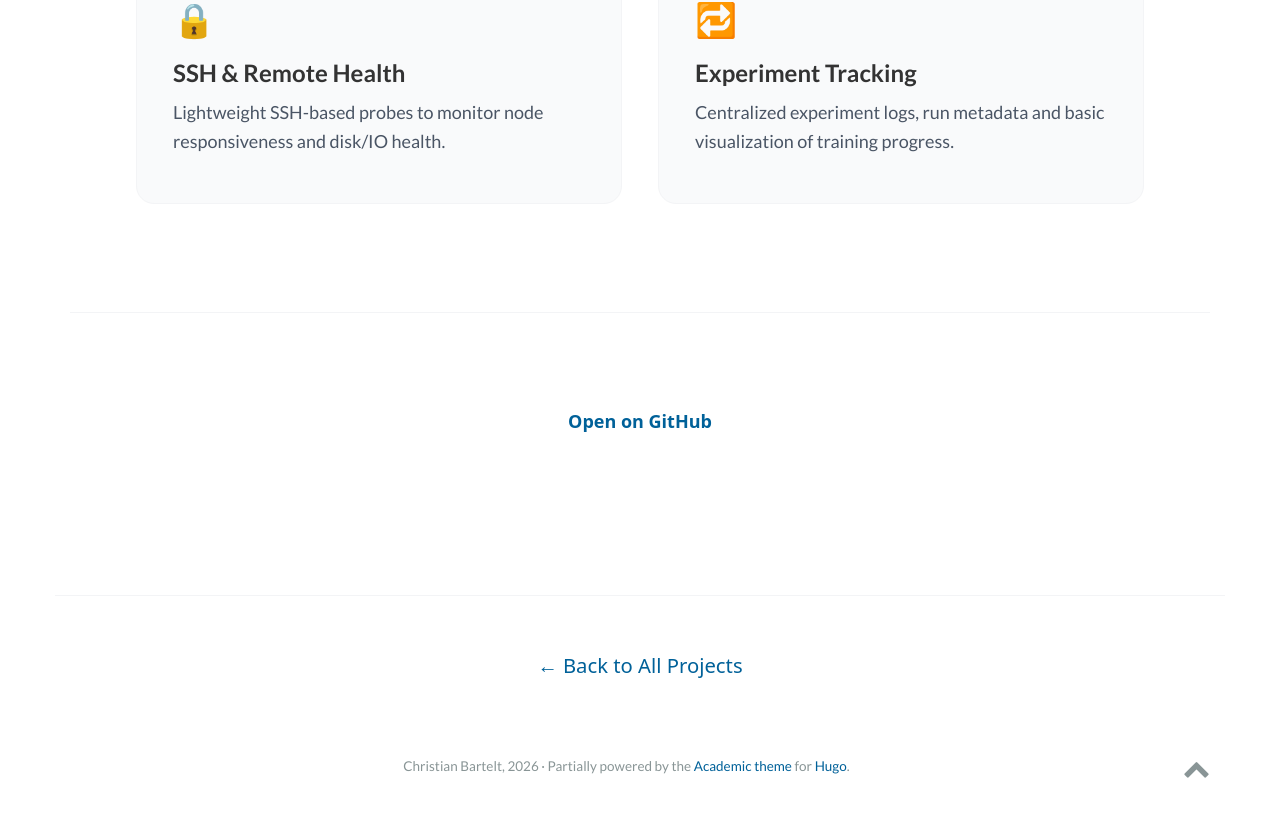
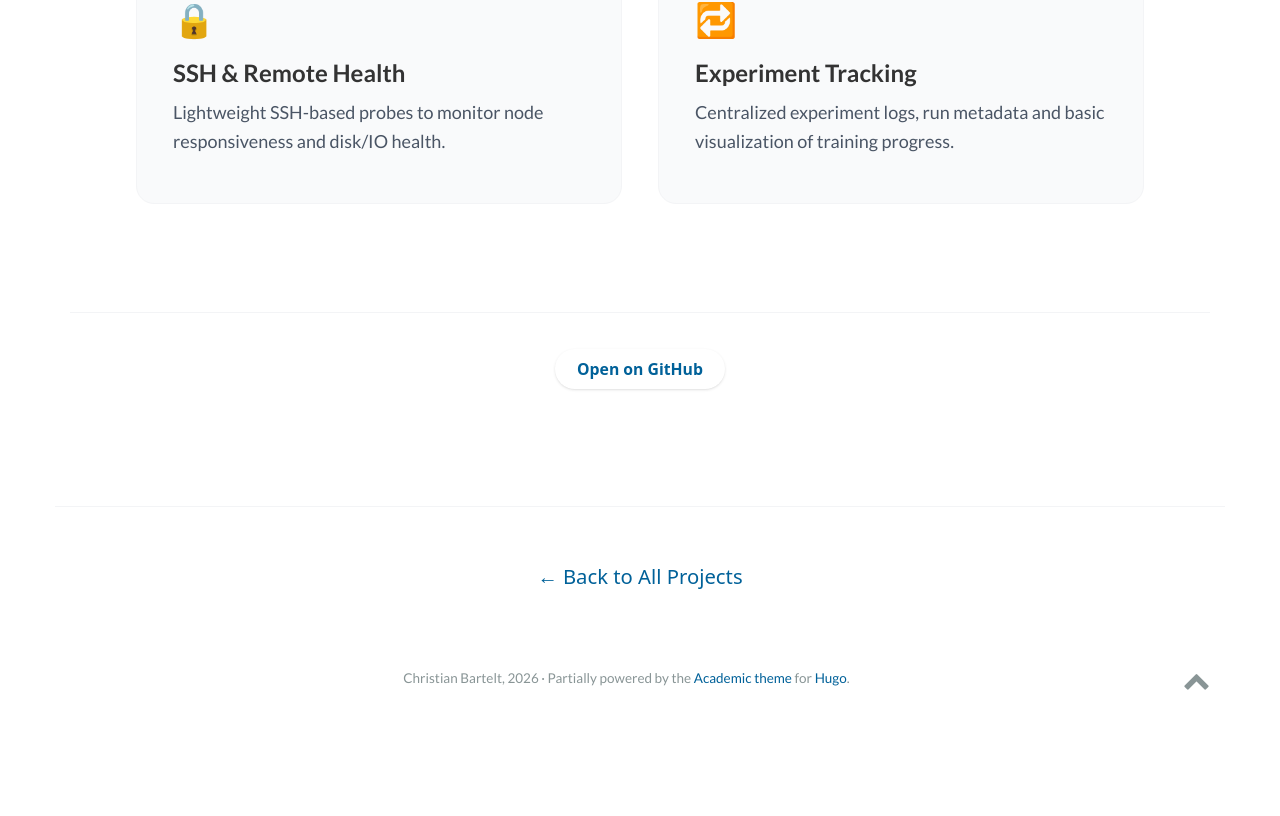
Before and after one commit to bartelt-lab/bartelt-lab.github.io, a React (Vite) app: page /core-team-projects/neurocore in a window 1280 px wide. Shown: the part 1542-2358 px from the top of the page. After the commit the page ends 2277 px from the top, so only its background shows below. Built offline with nearby package versions, Linux system fonts and the light colour scheme.

Commit message:
style(projects): tighten NeuroCore GitHub button spacing

```diff
--- a/src/pages/projects/NeuroCoreProject.jsx
+++ b/src/pages/projects/NeuroCoreProject.jsx
@@ -22,15 +22,15 @@ const NeuroCoreProject = () => {
             showEvalSection={false}
         >
             {/* Demo video + repo link */}
-            <div className="py-12 border-t border-gray-100">
+            <div className="py-6 border-t border-gray-100">
                 <div className="max-w-3xl mx-auto">
 
-                    <div className="flex justify-center mt-6">
+                    <div className="flex justify-center mt-2">
                         <a
                             href="https://github.com/davszi/NeuroCore.git"
                             target="_blank"
                             rel="noopener noreferrer"
-                            className="inline-flex items-center gap-2 px-6 py-3 bg-gray-900 text-white rounded-full font-semibold hover:bg-black transition-colors"
+                            className="inline-flex items-center gap-2 px-5 py-2 text-sm bg-gray-900 text-white rounded-full font-semibold hover:bg-black transition-colors shadow-sm"
                         >
                             Open on GitHub
                         </a>
```
